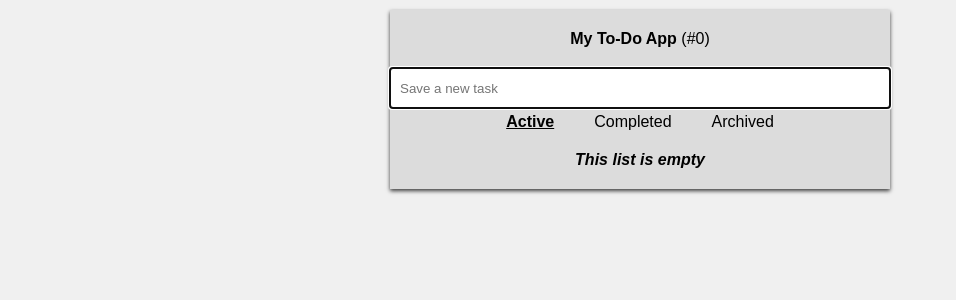
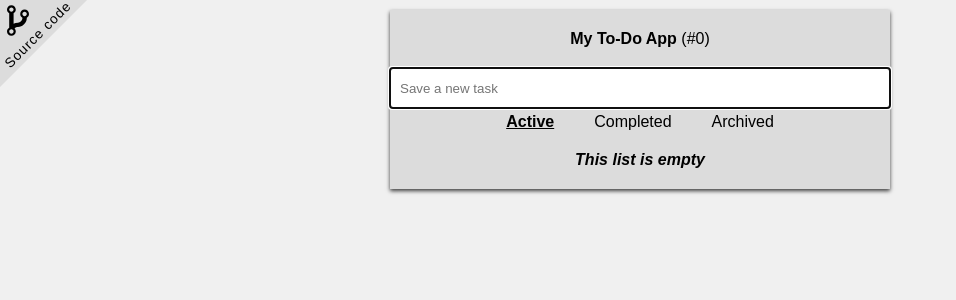
Before and after one commit to ko-dever/my-todo-app-react, a React (Create React App) app: page / in a window 1280 px wide. Shown: the top 300 px of the page, without its empty margins (0-956 px from the left). Built offline with nearby package versions, Linux system fonts and the light colour scheme.

Commit message:
Add a link to see the source code repository

```diff
--- a/src/components/App/App.js
+++ b/src/components/App/App.js
@@ -1,6 +1,7 @@
 import React from 'react';
 import styled from 'styled-components';
 
+import RepoLink from '../RepoLink';
 import TodosView from '../TodosView';
 
 
@@ -10,11 +11,15 @@ const StyledApp = styled.div`
 
 
 export default () => (
+  <React.Fragment>
 
-  <StyledApp>
+    <RepoLink />
 
-    <TodosView />
+    <StyledApp>
 
-  </StyledApp>
+      <TodosView />
 
+    </StyledApp>
+
+  </React.Fragment>
 );
--- /dev/null
+++ b/src/components/RepoLink/RepoLink.js
@@ -0,0 +1,35 @@
+import React from 'react';
+
+import {
+  StyledLink,
+  StyledIcon,
+  StyledText,
+} from './RepoLinkStyledComponents';
+
+import iconBranch from './code-branch.svg';
+
+
+const RepoLink = () => (
+  <StyledLink
+    href="https://bitbucket.org/DrNova/react-my-todo-app"
+    target="_blank"
+
+    // target="_blank" without rel="noopener noreferrer"
+    // considered as a security risk. See this demo page :
+    // https://mathiasbynens.github.io/rel-noopener/
+    rel="noopener noreferrer"
+  >
+
+    <StyledIcon
+      src={ iconBranch }
+      alt="Branch icon"
+    />
+
+    <StyledText>
+      Source code
+    </StyledText>
+
+  </StyledLink>
+);
+
+export default RepoLink;
--- /dev/null
+++ b/src/components/RepoLink/RepoLinkStyledComponents.js
@@ -0,0 +1,54 @@
+import styled from 'styled-components';
+
+
+const cornerSize = '87px';
+
+const StyledLink = styled.a`
+  position: absolute;
+  top : 0; left: 0;
+
+  width : ${cornerSize};
+  height: ${cornerSize};
+
+  background-color: rgb( 220, 220, 220 );
+  color: inherit;
+  overflow: hidden;
+  text-decoration: none;
+
+  /* Show only a specific part of the element (as it renders as a square) */
+  -webkit-clip-path: polygon(
+      ${cornerSize} 0,
+      0 ${cornerSize}, 0 0
+  );
+  clip-path: polygon(
+      ${cornerSize} 0,
+      0 ${cornerSize}, 0 0
+  );
+`;
+
+
+const StyledIcon = styled.img`
+  position: absolute;
+  top   : 3px;
+  left  : 7px;
+  height: 35px;
+`;
+
+
+const StyledText = styled.span`
+  display: inline-block;
+
+  transform: rotate( -45deg );
+  transform-origin: 0;
+
+  margin-top : 58px;
+  margin-left: 7px;
+
+  font-size     : .85rem;
+  letter-spacing: 1px;
+  text-align    : center;
+  white-space   : nowrap;
+`;
+
+
+export { StyledLink, StyledIcon, StyledText, };
--- /dev/null
+++ b/src/components/RepoLink/index.js
@@ -0,0 +1 @@
+export { default } from './RepoLink';
```
Also changed, not shown: src/index.css (+0 -11 lines), src/components/RepoLink/code-branch.svg (added).
